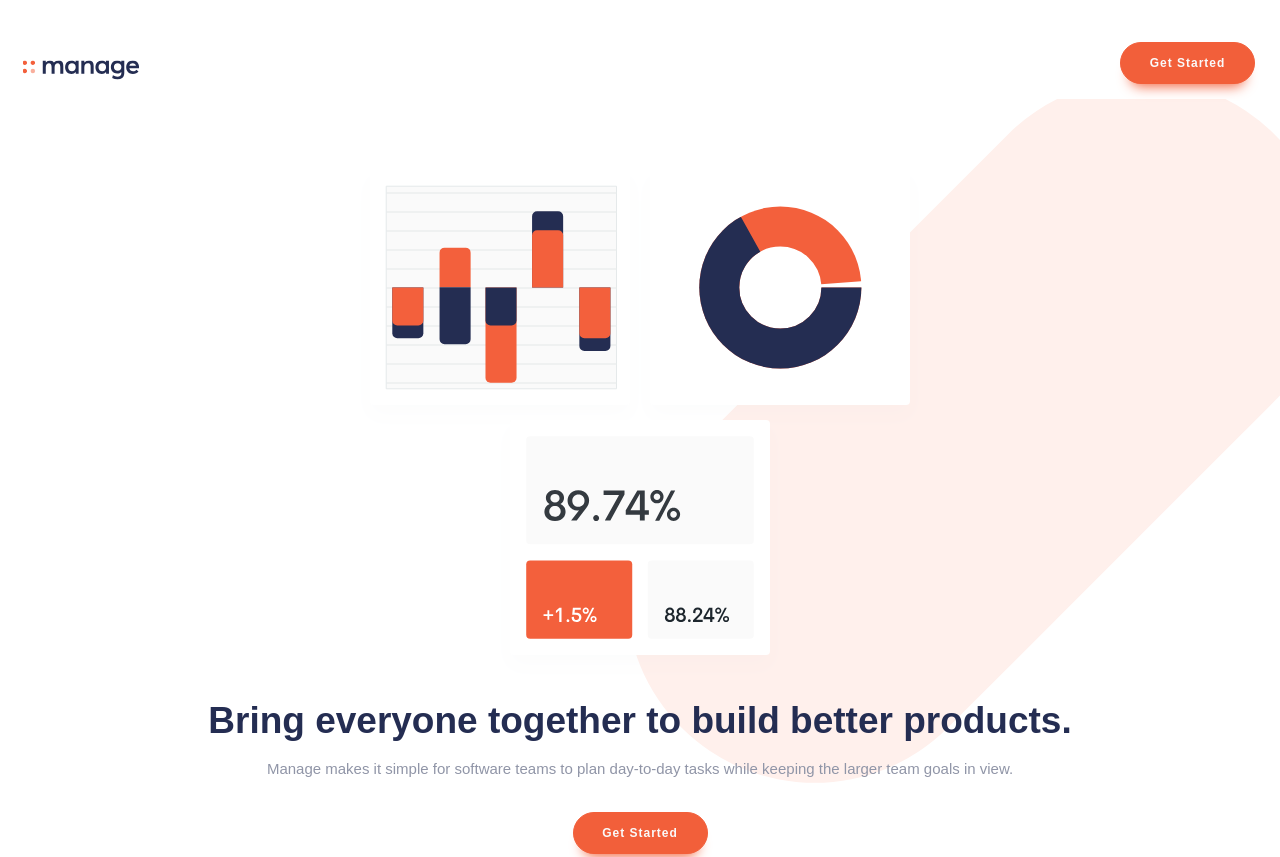
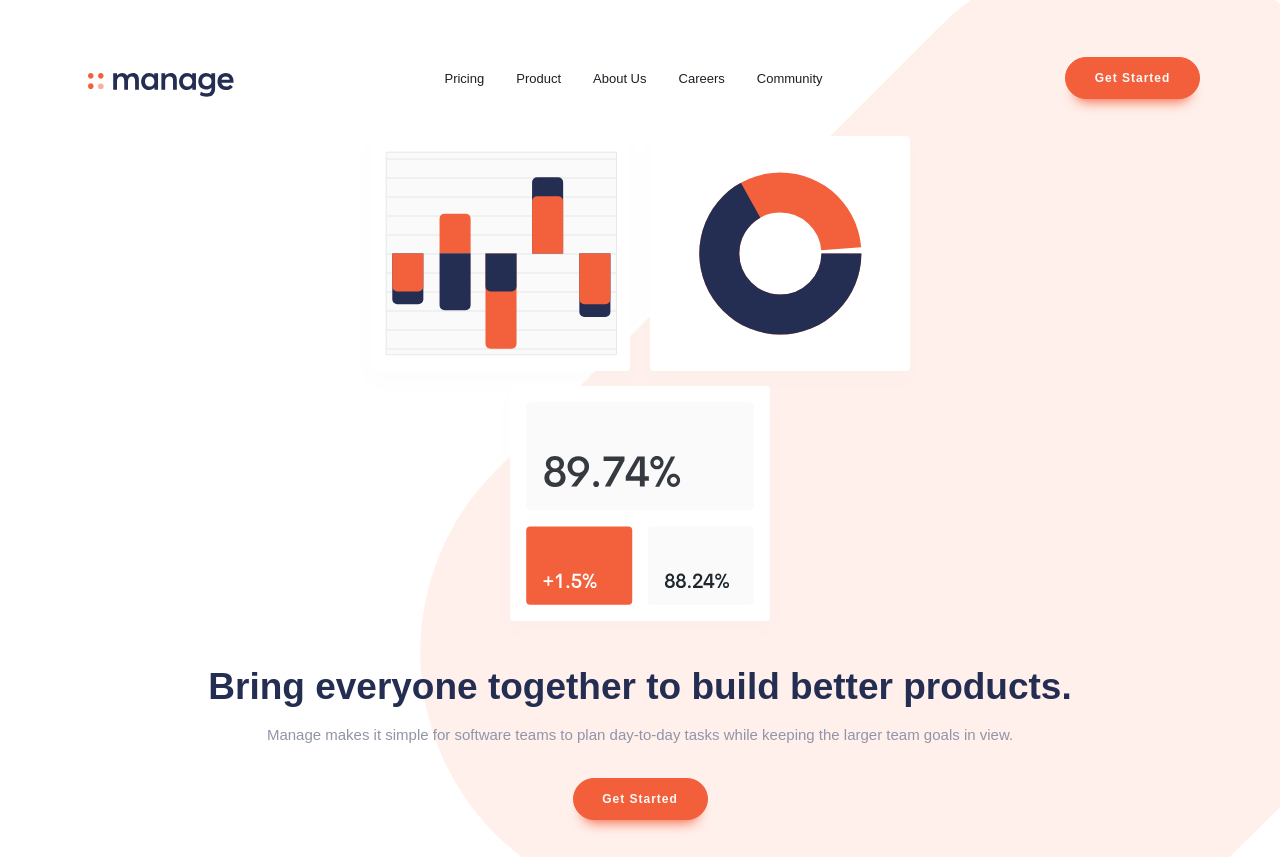
Before and after one commit to emestabillo/manage-landing-page, a website: page index.html in a window 1280 px wide. Shown: the top 857 px of the page. Drawn offline with Linux system fonts and the light colour scheme; a web font is replaced by a local one.

Commit message:
Finish navbar

```diff
--- a/index.html
+++ b/index.html
@@ -15,6 +15,8 @@
     <title>Frontend Mentor | Manage landing page</title>
   </head>
   <body>
+    <header>
+      <div class="container">
         <nav>
           <div class="brand">
             <a href="index.html">
@@ -44,9 +46,12 @@
           </ul>
           <button class="cta cta--nav">Get Started</button>
           <div class="overlay"></div>
+      </div>
+
+
       </nav>
-    <header>
       <section class="hero">
+        <div class="container">
           <figure class="hero__image">
             <img src="/images/illustration-intro.svg" alt="graph-chart-data" />
           </figure>
@@ -60,9 +65,10 @@
             </p>
             <button class="cta cta--header">Get Started</button>
           </div>
+        </div>
       </section>
     </header>
-    <!-- <section class="features">
+    <section class="features">
       <div class="features__text">
         <h1>What's different about Manage?</h1>
         <p>
@@ -111,7 +117,7 @@
       </div>
     </section>
 
-    <section class="reviews">
+    <!-- <section class="reviews">
       <h2>What they've said</h2>
       <div class="reviews__wrapper">
         <div class="card" id="card-1">
--- a/sass/_base.scss
+++ b/sass/_base.scss
@@ -33,6 +33,35 @@ html {
 
 body {
   font-family: "Be Vietnam", sans-serif;
+  max-width: 144rem;
+  position: relative;
+  margin: 0 auto;
+
+  &::before {
+    content: "";
+    position: absolute;
+    background: url(/images/bg-tablet-pattern.svg) no-repeat,
+      url(/images/bg-tablet-pattern.svg) no-repeat;
+    background-position: top -7rem right -7rem, top 48% right -15rem;
+    background-size: 100%, 80%;
+    width: 100%;
+    height: 100%;
+    z-index: -1;
+
+    @media screen and (min-width: 600px) {
+      background-position: top -10% right -7rem, top 60% right -21rem;
+      background-size: 90%, 70%;
+    }
+
+    @media screen and (min-width: 768px) {
+      background-position: top -20% right -10rem, top 60% right -25rem;
+      background-size: 75%, 60%;
+    }
+  }
+
+  @media screen and (min-width: 1441px) {
+    box-shadow: 0px 3px 15px rgba(0, 0, 0, 0.2);
+  }
 }
 
 h1,
--- a/sass/_components.scss
+++ b/sass/_components.scss
@@ -4,15 +4,11 @@
   border: 1px solid $color-bright-red;
   background: $color-bright-red;
   color: $color-light-gray;
+}
 
-  &--nav,
-  &--header,
-  &--reviews,
-  &--action,
-  &--email {
-    font-weight: 700;
-    cursor: pointer;
-  }
+.cta {
+  font-weight: 700;
+  cursor: pointer;
 
   &--nav,
   &--header,
@@ -23,17 +19,21 @@
     font-size: 1.2rem;
     letter-spacing: 1px;
     box-shadow: 0px 12px 13px -10px #f25f3a;
-  }
-
-  &--nav,
-  &--header,
-  &--reviews,
-  &--email {
     &:hover {
       background: lighten($color-bright-red, 12%);
       border: 1px solid lighten($color-bright-red, 12%);
     }
   }
+
+  // &--nav,
+  // &--header,
+  // &--reviews,
+  // &--email {
+  //   &:hover {
+  //     background: lighten($color-bright-red, 12%);
+  //     border: 1px solid lighten($color-bright-red, 12%);
+  //   }
+  // }
 
   &--nav {
     display: none;
@@ -69,3 +69,14 @@
     }
   }
 }
+
+.container {
+  width: 100%;
+  max-width: 112rem;
+  padding: 0 2.4rem;
+  margin: 0 auto;
+  height: inherit;
+  @media screen and (min-width: 992px) {
+    padding: 0;
+  }
+}
--- a/sass/_layout.scss
+++ b/sass/_layout.scss
@@ -1,56 +1,40 @@
-// .container {
-//   max-width: 90rem;
-//   margin: 0 auto;
-//   @media screen and (min-width: 1441px) {
-//     box-shadow: 0px 3px 15px rgba(0, 0, 0, 0.2);
-//   }
-// }
-
 header {
-  background: url(/images/bg-tablet-pattern.svg) top -2rem right -5rem no-repeat;
-  background-size: 100%;
-  // padding: 3rem 8vw 5rem;
-  padding: 0 2.4rem;
-  @media screen and (min-width: 600px) {
-    background-size: 77%;
-  }
-  @media screen and (min-width: 920px) {
-    background-size: 55%;
-    // background-position: -12rem -12rem;
-  }
-  @media screen and (min-width: 992px) {
-    padding: 3.4rem 11.5vw 6.5rem;
-  }
+  padding: 4.2rem 0 6.5rem;
 }
 
 nav {
   display: flex;
   justify-content: space-between;
-  padding: 4.2rem 2.5rem 1.5rem 0.8rem;
+  padding: 0 2.4rem 1.5rem 0.8rem;
+  margin: 0 -2rem 0;
 
-  // .menu {
-  //   @media screen and (max-width: 991px) {
-  //     margin-left: auto;
-  //   }
-  //   // @media screen and (min-width: 992px) {
-  //   //   display: flex;
-  //   // }
-  // }
+  @media screen and (min-width: 768px) {
+    margin: 0;
+  }
+
+  @media screen and (min-width: 992px) {
+    padding: 1.5rem 0 0 0;
+  }
+
   .brand {
     align-self: flex-end;
 
     img {
       transform: scale(0.8);
+
+      @media screen and (min-width: 768px) {
+        transform: scale(1);
+        padding-left: 0.8rem;
+      }
     }
   }
 
   ul {
-    position: absolute;
+    position: fixed;
     list-style: none;
     top: 10rem;
     left: 2rem;
     right: 2rem;
-    // overflow: hidden;
     transition: all 0.3s ease-in-out;
     transform: scale(0);
     background: #fff;
@@ -60,34 +44,40 @@ nav {
     font-weight: 700;
     border-radius: 1rem;
     z-index: 10;
-    a {
-      text-decoration: none;
-      color: $color-darker-blue;
-      font-size: 1.8rem;
-      &:hover {
-        color: $color-gray-blue;
+
+    @media screen and (min-width: 992px) {
+      display: flex;
+      align-items: center;
+      transform: none;
+      font-weight: 400;
+      position: static;
+      padding: 0;
+    }
+
+    @media screen and (max-width: 991px) {
+      :not(:last-child) {
+        padding-bottom: 2rem;
       }
     }
 
-    // @media screen and (min-width: 992px) {
-    //   display: flex;
-    // }
-
-    :not(:last-child) {
-      padding-bottom: 2rem;
+    li {
+      @media screen and (min-width: 992px) {
+        padding-right: 3.2rem;
       }
 
       a {
         text-decoration: none;
         color: $color-darker-blue;
         font-size: 1.8rem;
+
         &:hover {
           color: $color-gray-blue;
         }
-    }
 
         @media screen and (min-width: 992px) {
-      display: flex;
+          font-size: 1.3rem;
+        }
+      }
     }
   }
 }
@@ -97,7 +87,7 @@ nav {
 }
 
 .hamburger {
-  margin-top: 0.6rem;
+  margin-top: 1rem;
   z-index: 5;
   cursor: pointer;
 
@@ -137,12 +127,12 @@ nav {
   top: 0;
   right: 0;
   bottom: 0;
-  z-index: 1;
+  // z-index: 1;
   opacity: 0;
   transition: opacity 400ms ease;
   background-color: rgba(0, 0, 0, 0.5);
   // background-image: linear-gradient(to bottom, #fbfbfb, #b1b1b1, #696969);
-  width: 100%;
+  // width: 100%;
 }
 
 #toggle:checked ~ .hamburger .hamburger__icon {
@@ -161,14 +151,18 @@ nav {
 #toggle:checked ~ .overlay {
   opacity: 1;
   pointer-events: all;
+  width: 100%;
 }
 
 #toggle:checked ~ ul {
   transform: scale(1);
 }
 
+//////////////////
+///HERO SECTION//
+/////////////////s
 .hero {
-  // width: 100%;
+  margin: 0 auto;
   padding-top: 2.7rem;
 
   // @media screen and (min-width: 920px) {
@@ -259,7 +253,7 @@ nav {
     }
 
     h1 {
-      font-size: 2.2rem;
+      font-size: 3rem;
       padding-bottom: 1.5rem;
     }
 
```
Also changed, not shown: css/style.css. Lines whose indentation alone changed are shown as unchanged.
